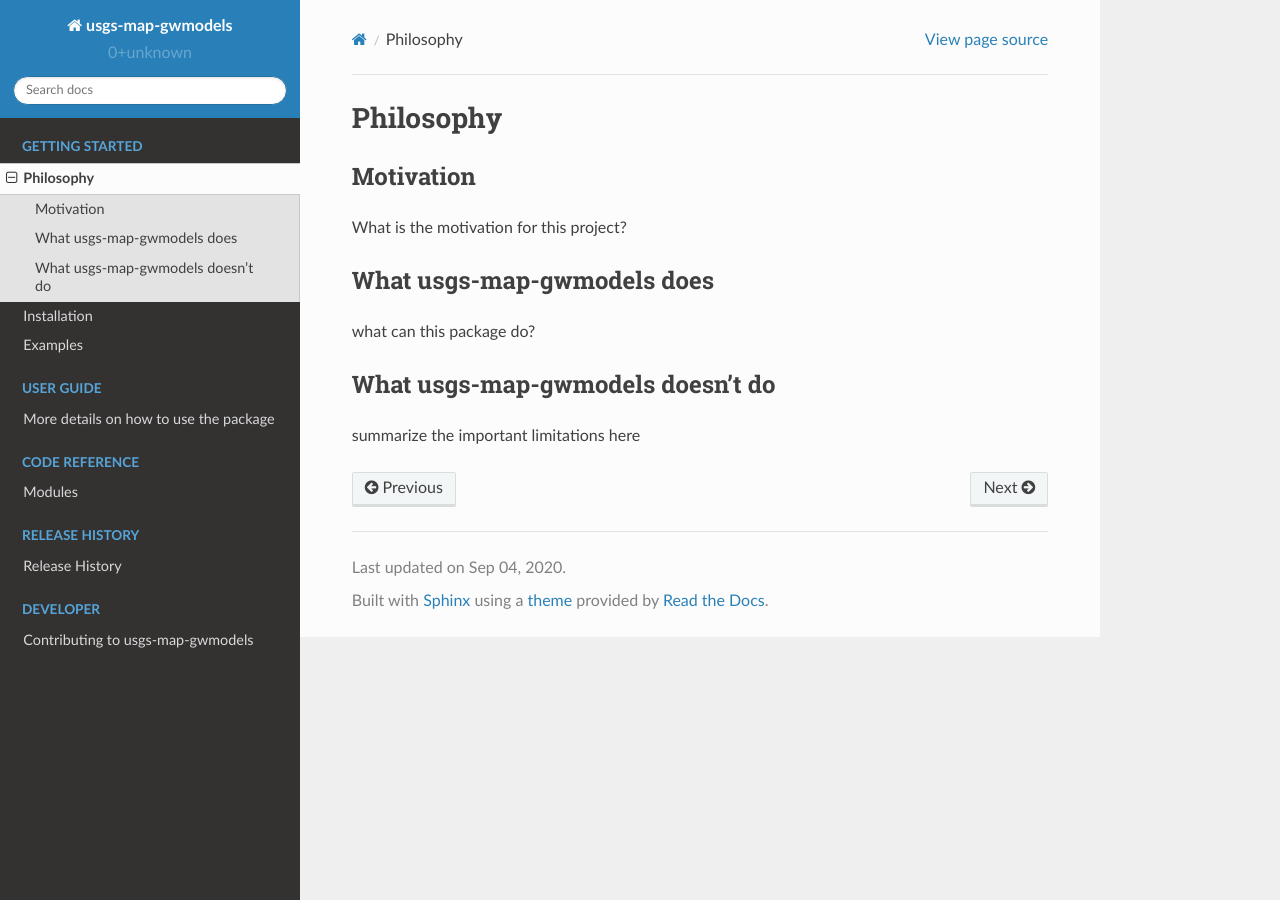
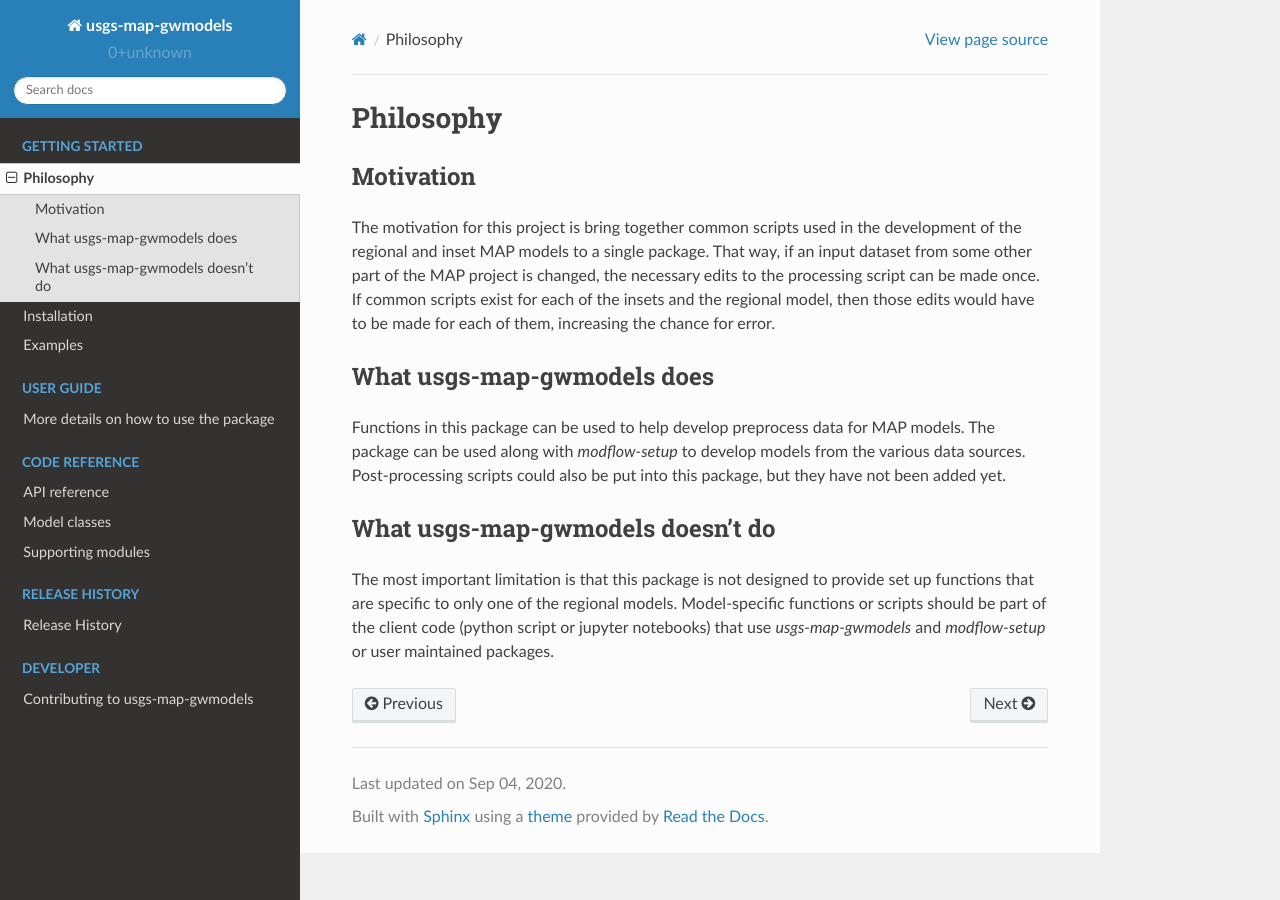
Before and after one commit to aleaf/usgs-map-gwmodels, a Sphinx documentation site: the page built from docs/source/philosophy.rst, in a window 1280 px wide. Built offline with Sphinx 7.4.7 and the Read the Docs theme 2.0.0, drawn with Linux system fonts in a browser that asks for light colours.

Commit message:
Documentation sept (#5)
* added other existing modules to api/*.rst files and api/index.rst

```diff
--- a/docs/source/philosophy.rst
+++ b/docs/source/philosophy.rst
@@ -3,13 +3,26 @@ Philosophy
 
 Motivation
 ----------
-What is the motivation for this project?
+The motivation for this project is bring together common scripts used in
+the development of the regional and inset MAP models to a single package.
+That way, if an input dataset from some other part of the MAP project is
+changed, the necessary edits to the processing script can be made once.
+If common scripts exist for each of the insets and the regional model, then
+those edits would have to be made for each of them, increasing the chance
+for error.
 
 
 What usgs-map-gwmodels does
 -------------------------------------------
-what can this package do?
+Functions in this package can be used to help develop preprocess data for
+MAP models.  The package can be used along with *modflow-setup* to develop
+models from the various data sources.  Post-processing scripts could also
+be put into this package, but they have not been added yet.
 
 What usgs-map-gwmodels doesn't do
 --------------------------------------------------------
-summarize the important limitations here
+The most important limitation is that this package is not designed to
+provide set up functions that are specific to only one of the regional models.
+Model-specific functions or scripts should be part of the client code (python
+script or jupyter notebooks) that use *usgs-map-gwmodels* and *modflow-setup*
+or user maintained packages.
```
Also changed, not shown: docs/source/api/index.rst (+17 -0 lines), docs/source/api/mapgwm.checkdatasets.rst (added, +7 -0 lines), docs/source/api/mapgwm.headobs.rst (added, +7 -0 lines), docs/source/api/mapgwm.lookups.rst (added, +7 -0 lines), docs/source/api/mapgwm.nhdplus.rst (added, +7 -0 lines), docs/source/api/mapgwm.swb.rst (added, +7 -0 lines), 3 other files.
